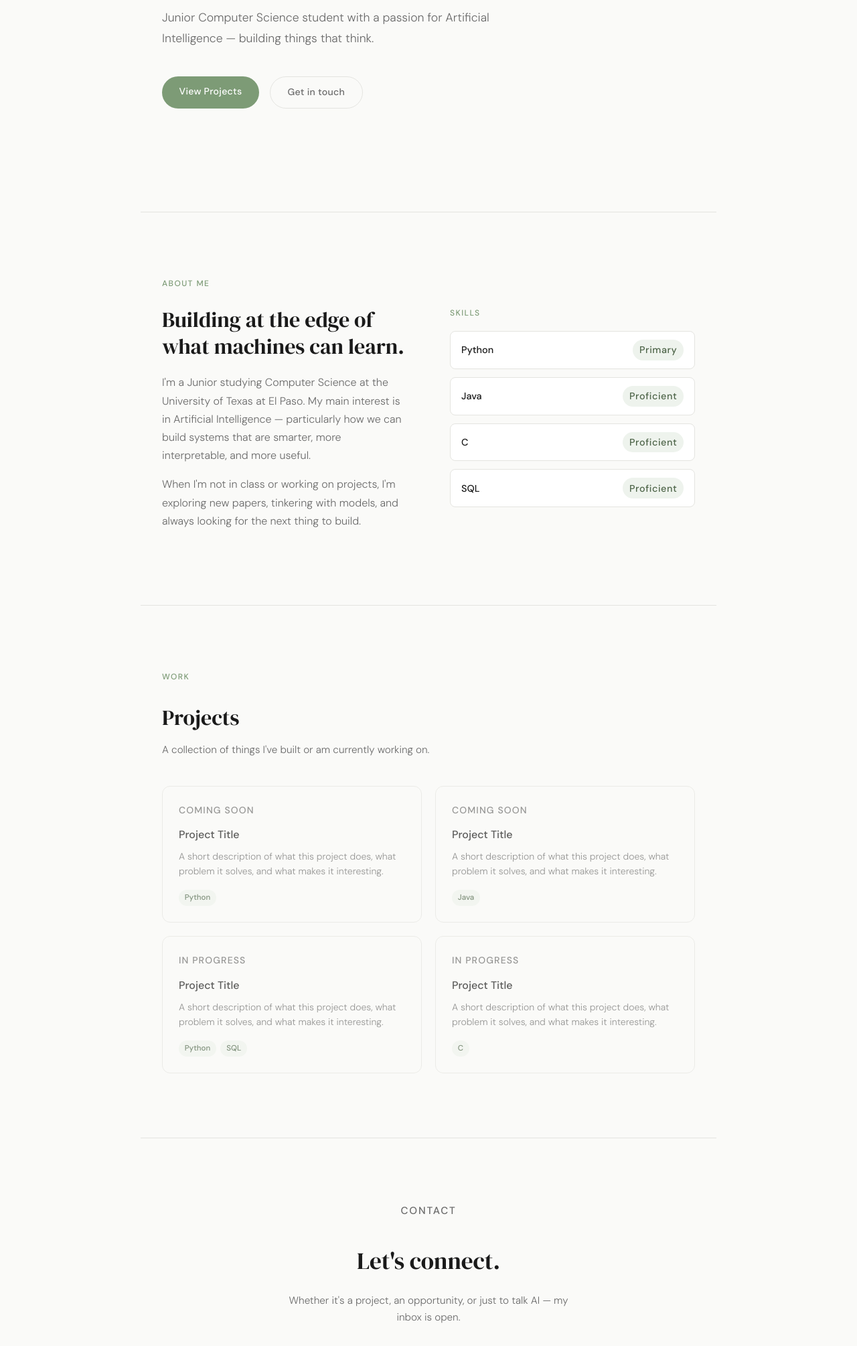
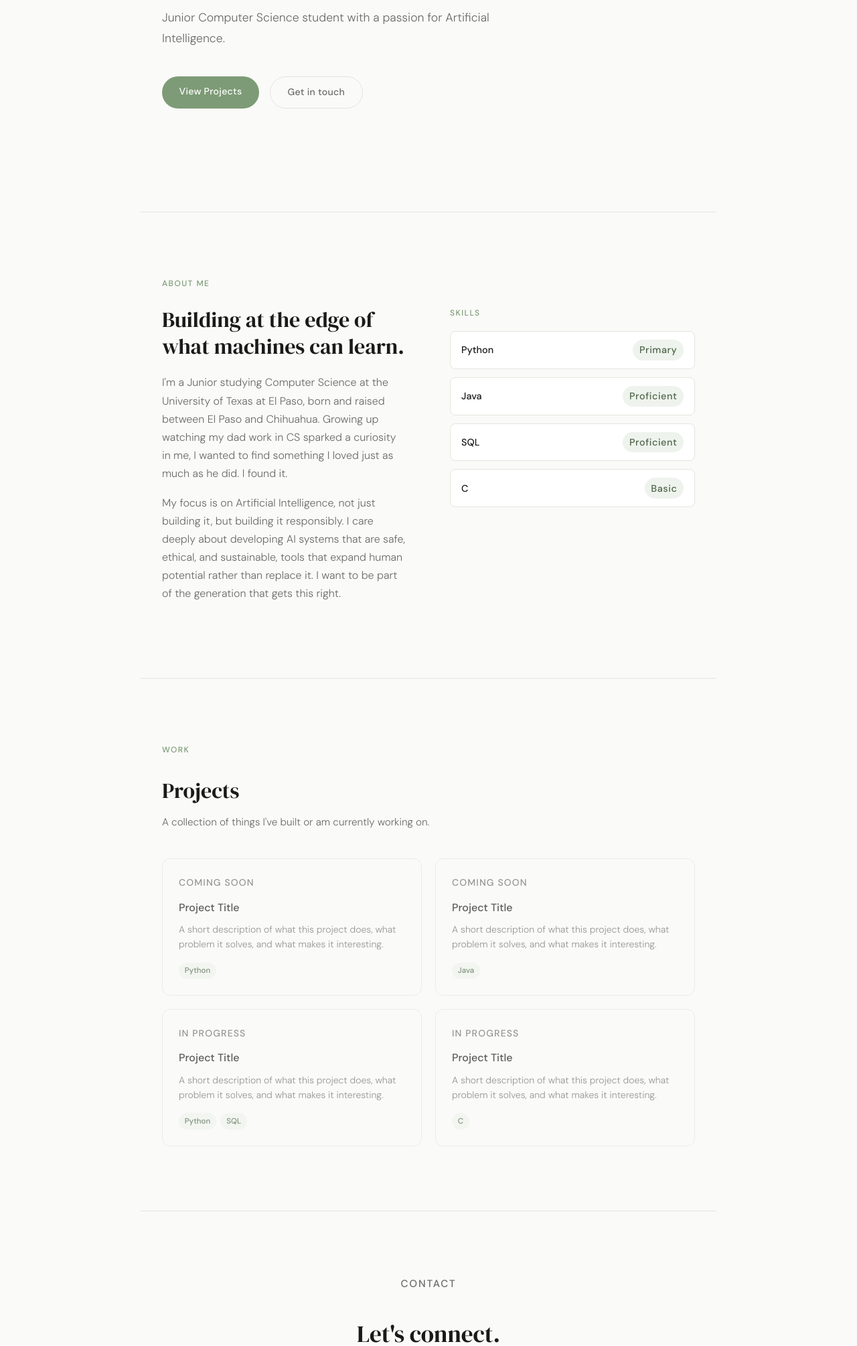
Before and after one commit to Sam-07-25/Sam-07-25.github.io, a plain HTML site: page index.html in a window 1280 px wide. Shown: the part 484-2493 px from the top of the page at 67% size. Drawn offline with Linux system fonts and the light colour scheme.

Commit message:
Update index.html

```diff
--- a/index.html
+++ b/index.html
@@ -387,7 +387,7 @@
   <div id="hero">
     <div class="hero-tag fade-up">CS Student · UTEP · Class of 2027</div>
     <h1 class="fade-up">Samantha<br><span>Dominguez</span>-Flores</h1>
-    <p class="hero-sub fade-up">Junior Computer Science student with a passion for Artificial Intelligence — building things that think.</p>
+    <p class="hero-sub fade-up">Junior Computer Science student with a passion for Artificial Intelligence.</p>
     <div class="hero-links fade-up">
       <a href="#projects" class="btn btn-primary">View Projects</a>
       <a href="#contact" class="btn btn-outline">Get in touch</a>
@@ -400,16 +400,16 @@
     <div class="about-grid">
       <div class="about-text">
         <h2>Building at the edge of what machines can learn.</h2>
-        <p>I'm a Junior studying Computer Science at the University of Texas at El Paso. My main interest is in Artificial Intelligence — particularly how we can build systems that are smarter, more interpretable, and more useful.</p>
-        <p>When I'm not in class or working on projects, I'm exploring new papers, tinkering with models, and always looking for the next thing to build.</p>
+        <p>I'm a Junior studying Computer Science at the University of Texas at El Paso, born and raised between El Paso and Chihuahua. Growing up watching my dad work in CS sparked a curiosity in me, I wanted to find something I loved just as much as he did. I found it.</p>
+        <p>My focus is on Artificial Intelligence, not just building it, but building it responsibly. I care deeply about developing AI systems that are safe, ethical, and sustainable, tools that expand human potential rather than replace it. I want to be part of the generation that gets this right.</p>
       </div>
       <div>
         <p class="section-label" style="margin-bottom: 1rem;">Skills</p>
         <div class="skills-list">
           <div class="skill-row"><span>Python</span><span class="skill-tag">Primary</span></div>
           <div class="skill-row"><span>Java</span><span class="skill-tag">Proficient</span></div>
-          <div class="skill-row"><span>C</span><span class="skill-tag">Proficient</span></div>
           <div class="skill-row"><span>SQL</span><span class="skill-tag">Proficient</span></div>
+          <div class="skill-row"><span>C</span><span class="skill-tag">Basic</span></div>
         </div>
       </div>
     </div>
@@ -470,11 +470,11 @@
   <section id="contact">
     <p class="section-label">Contact</p>
     <h2>Let's connect.</h2>
-    <p>Whether it's a project, an opportunity, or just to talk AI — my inbox is open.</p>
+    <p>Whether it's a project, an opportunity, or just to talk AI, my inbox is open.</p>
     <div class="contact-links">
-      <a href="mailto:youremail@utep.edu" class="btn btn-primary">Email me</a>
+      <a href="mailto:sdominguez34@utep.edu" class="btn btn-primary">Email me</a>
       <a href="https://github.com/Sam-07-25" target="_blank" class="btn btn-outline">GitHub</a>
-      <a href="https://linkedin.com/in/yourhandle" target="_blank" class="btn btn-outline">LinkedIn</a>
+      <a href="https://linkedin.com/in/sam-dmgzf" target="_blank" class="btn btn-outline">LinkedIn</a>
     </div>
   </section>
 
```
